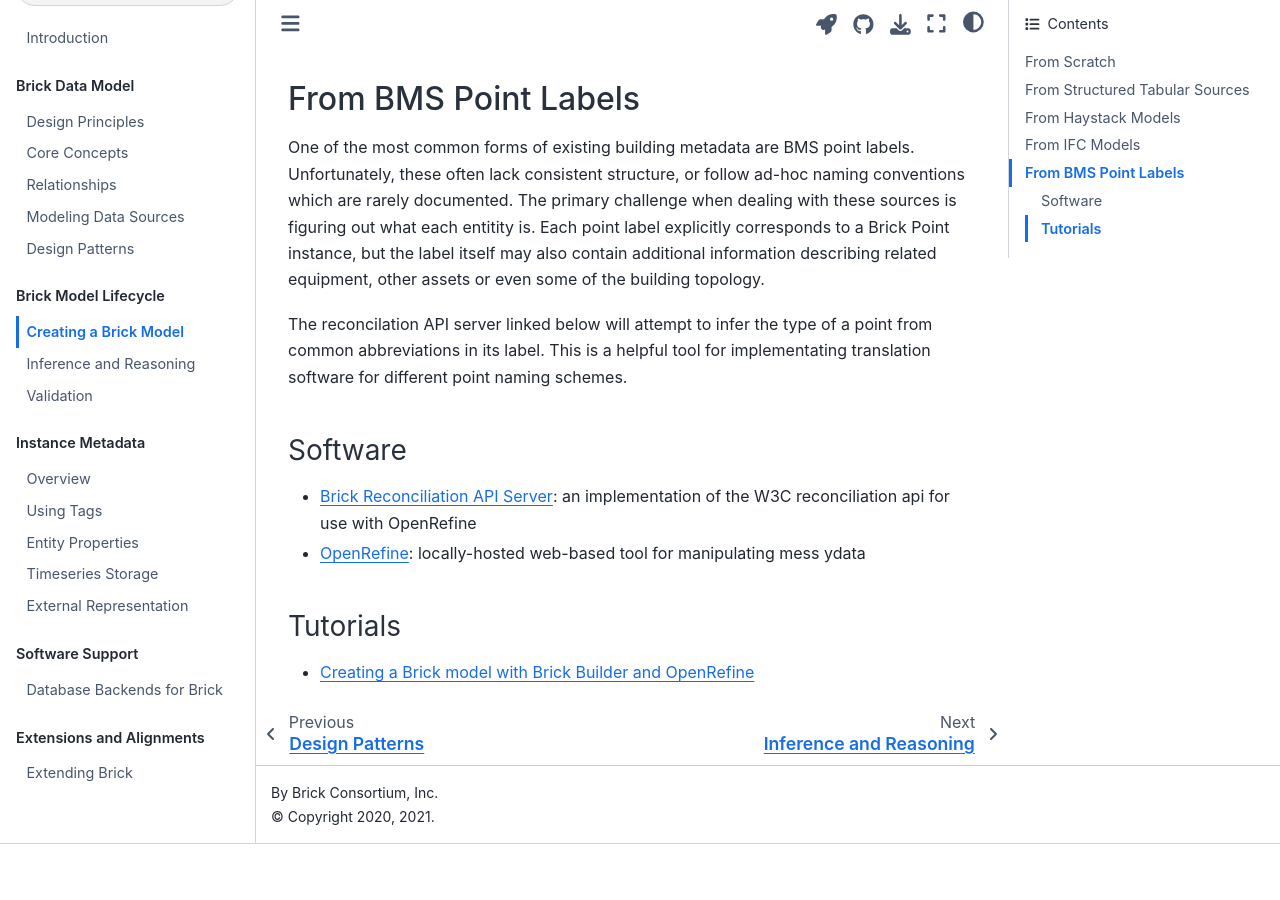
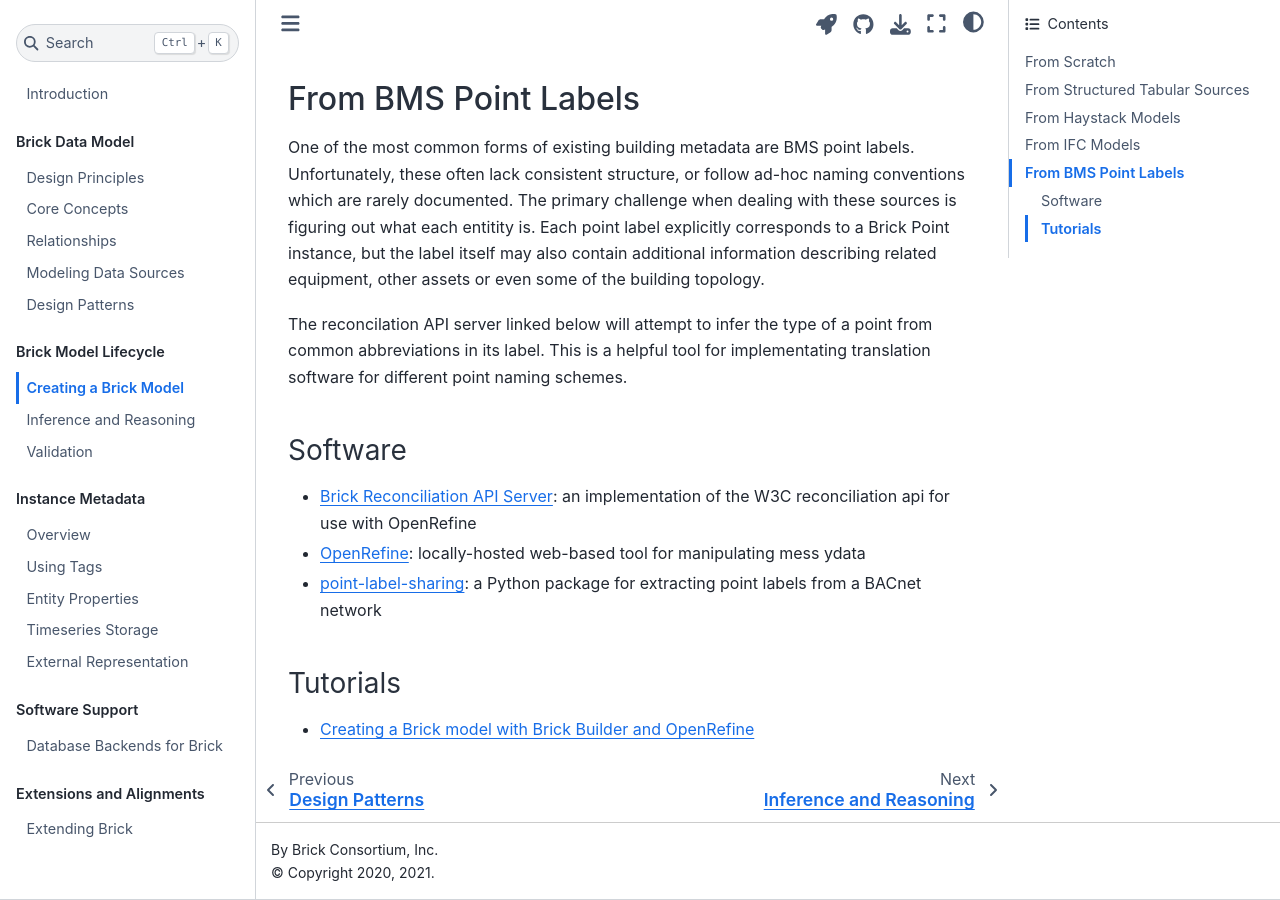
Before and after one commit to BrickSchema/docs, a Jupyter Book: the page built from lifecycle/creation.md, in a window 1280 px wide and 900 px high, scrolled down 4136 px. Built offline with Jupyter Book 1.0.4 settings and Sphinx 7.4.7 and the Sphinx Book theme 1.1.4, drawn with Linux system fonts in a browser that asks for light colours; before the commit the page ends 4980 px from its top, so only the background shows below that.

Commit message:
another repo

```diff
--- a/lifecycle/creation.md
+++ b/lifecycle/creation.md
@@ -174,6 +174,7 @@ The reconcilation API server linked below will attempt to infer the type of a po
 ### Software
 - [Brick Reconciliation API Server](https://github.com/BrickSchema/reconciliation-api): an implementation of the W3C reconciliation api for use with OpenRefine
 - [OpenRefine](https://openrefine.org/): locally-hosted web-based tool for manipulating mess ydata
+- [point-label-sharing](https://github.com/gtfierro/point-label-sharing): a Python package for extracting point labels from a BACnet network
 
 ### Tutorials
 - [Creating a Brick model with Brick Builder and OpenRefine](https://www.youtube.com/watch?v=LKcXMvrxXzE)
```
